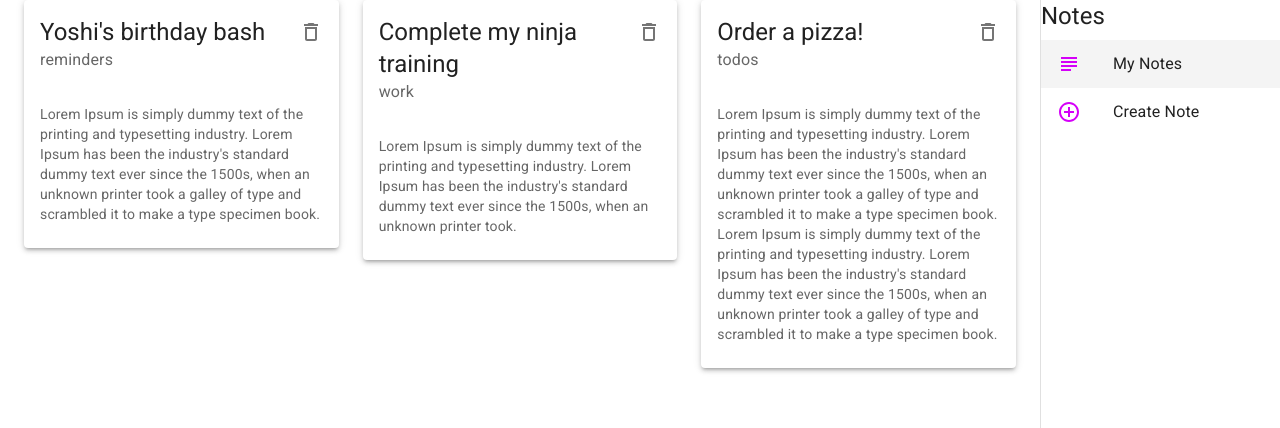
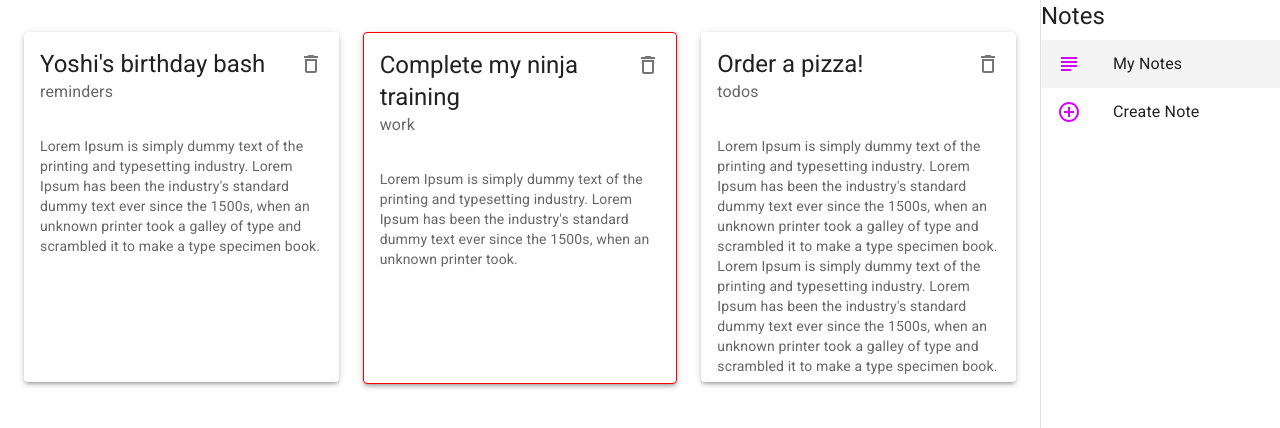
Before and after one commit to willhobson85/Material-UI-Note-App, a React (Create React App) app: page / in a window 1280 px wide. Shown: the top 428 px of the page. Built offline with nearby package versions, Linux system fonts and the light colour scheme; data requests are answered from the project's data file.

Commit message:
Add border to work cards

```diff
--- a/src/components/NoteCard.js
+++ b/src/components/NoteCard.js
@@ -2,10 +2,21 @@ import React from "react";
 import { Card, CardHeader, CardContent, IconButton, Typography } from "@mui/material";
 import DeleteOutlinedIcon from '@mui/icons-material/DeleteOutlined';
 
+const classes = (note)  => {
+  return {
+     test: {
+        height: 350,
+        border: (note.category === 'work') ? '1px solid red' :  null
+     }
+  }
+}
+
 export default function NoteCard({ note, handleDelete }) {
+  const styles = classes(note)
+
   return (
     <div>
-      <Card elevation={3}>
+      <Card elevation={3} sx={styles.test}>
         <CardHeader
           action={
             <IconButton onClick={() => handleDelete(note.id)}>
--- a/src/pages/Notes.js
+++ b/src/pages/Notes.js
@@ -23,7 +23,7 @@ export default function Notes() {
 
   return (
     <Container>
-      <Grid container spacing={3}>
+      <Grid container spacing={3} mt>
         {notes.map(note => (
           <Grid
             item
```
